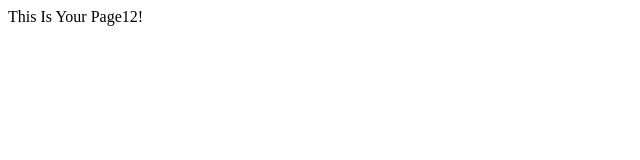
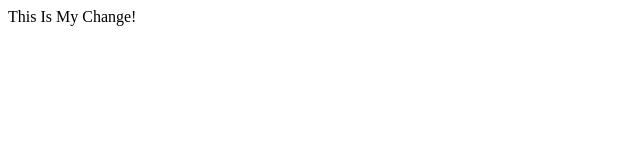
Before and after one commit to Trista6140/MyWebA, a plain HTML site: page Index.html in a window 1280 px wide. Shown: the full height of the page, 0-640 px from the left. Drawn offline with Linux system fonts and the light colour scheme.

Commit message:
0424測試修改

```diff
--- a/Index.html
+++ b/Index.html
@@ -6,6 +6,6 @@
     <title>Document</title>
 </head>
 <body>
-    This Is Your Page12!
+    This Is My Change!
 </body>
 </html>
```
